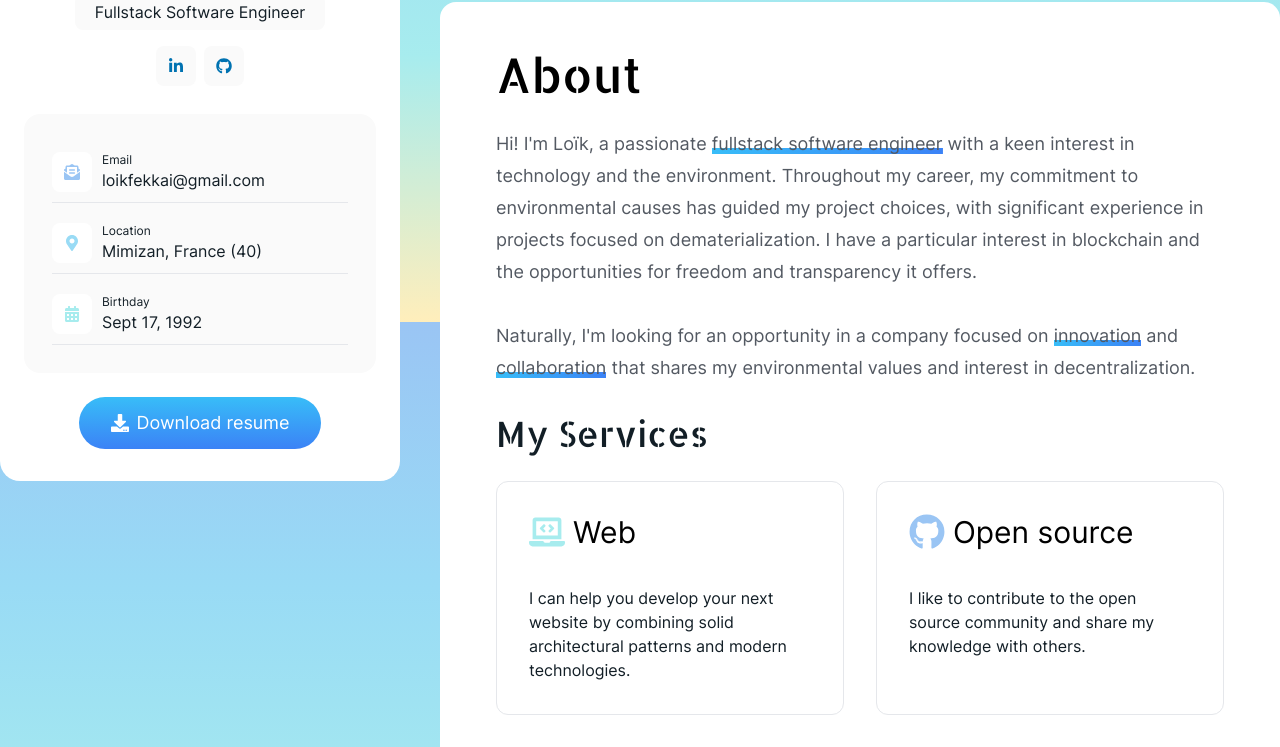
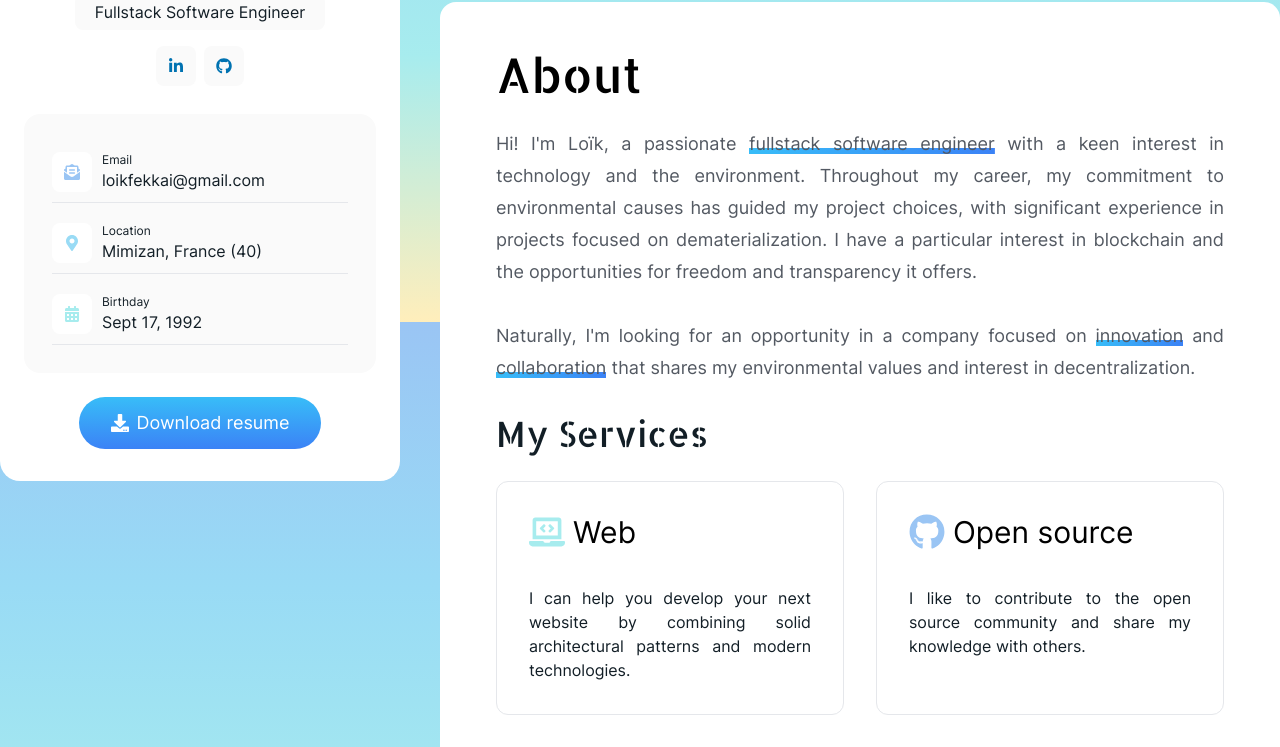
Before and after one commit to Lokicoule/portfolio, a React (Vite) app: page /about in a window 1280 px wide. Shown: the part 478-1225 px from the top of the page. Built offline with nearby package versions, Linux system fonts and the light colour scheme.

Commit message:
style: justify text

```diff
--- a/src/pages/about/AboutView.tsx
+++ b/src/pages/about/AboutView.tsx
@@ -38,7 +38,7 @@ const AboutView: AboutViewComponent = ({ presenter }) => {
     >
       <div className="container mx-auto px-4 md:px-10 lg:px-14">
         <p
-          className="text-lg leading-8 mb-6 text-tertiary"
+          className="text-lg leading-8 mb-6 text-tertiary text-justify"
           dangerouslySetInnerHTML={{
             __html: presenter.translateAndSanitize("about.description.content"),
           }}
@@ -65,7 +65,9 @@ const AboutView: AboutViewComponent = ({ presenter }) => {
                   </h4>
                 </div>
               </div>
-              <p className="text-secondary">{service.description}</p>
+              <p className="text-secondary text-justify">
+                {service.description}
+              </p>
             </div>
           ))}
         </div>
--- a/src/pages/resume/components/experience/ExperienceModal/ExperienceModalContent.tsx
+++ b/src/pages/resume/components/experience/ExperienceModal/ExperienceModalContent.tsx
@@ -70,7 +70,7 @@ const ExperienceModalContent: React.FC<ExperienceModalContentProps> = ({
                   {section.items.map((item, i) => (
                     <li
                       key={i}
-                      className="font-medium text-sm text-gray-600 dark:text-gray-400"
+                      className="font-medium text-sm text-gray-600 dark:text-gray-400 text-justify"
                     >
                       {item}
                     </li>
--- a/src/pages/works/components/WorkList.tsx
+++ b/src/pages/works/components/WorkList.tsx
@@ -30,7 +30,9 @@ const WorkList: WorkListComponent = ({ works }) => {
             />
           </div>
 
-          <p className="text-secondary">{item.description.slice(0, 120)}...</p>
+          <p className="text-secondary text-justify">
+            {item.description.slice(0, 120)}...
+          </p>
 
           <div className="mt-4">
             <SocialLinks socialLinks={item.socialLinks} />
--- a/src/pages/works/components/WorkModal/WorkModalContent.tsx
+++ b/src/pages/works/components/WorkModal/WorkModalContent.tsx
@@ -29,7 +29,9 @@ const WorkModalContent: WorkModalContentComponent = ({ work }) => {
           title={translatingService.translate("description")}
           defaultOpen
         >
-          <span className="dark:text-white text-sm">{work.description}</span>
+          <span className="dark:text-white text-sm text-justify">
+            {work.description}
+          </span>
         </Disclosure>
 
         {work.keyFeatures ? (
```
